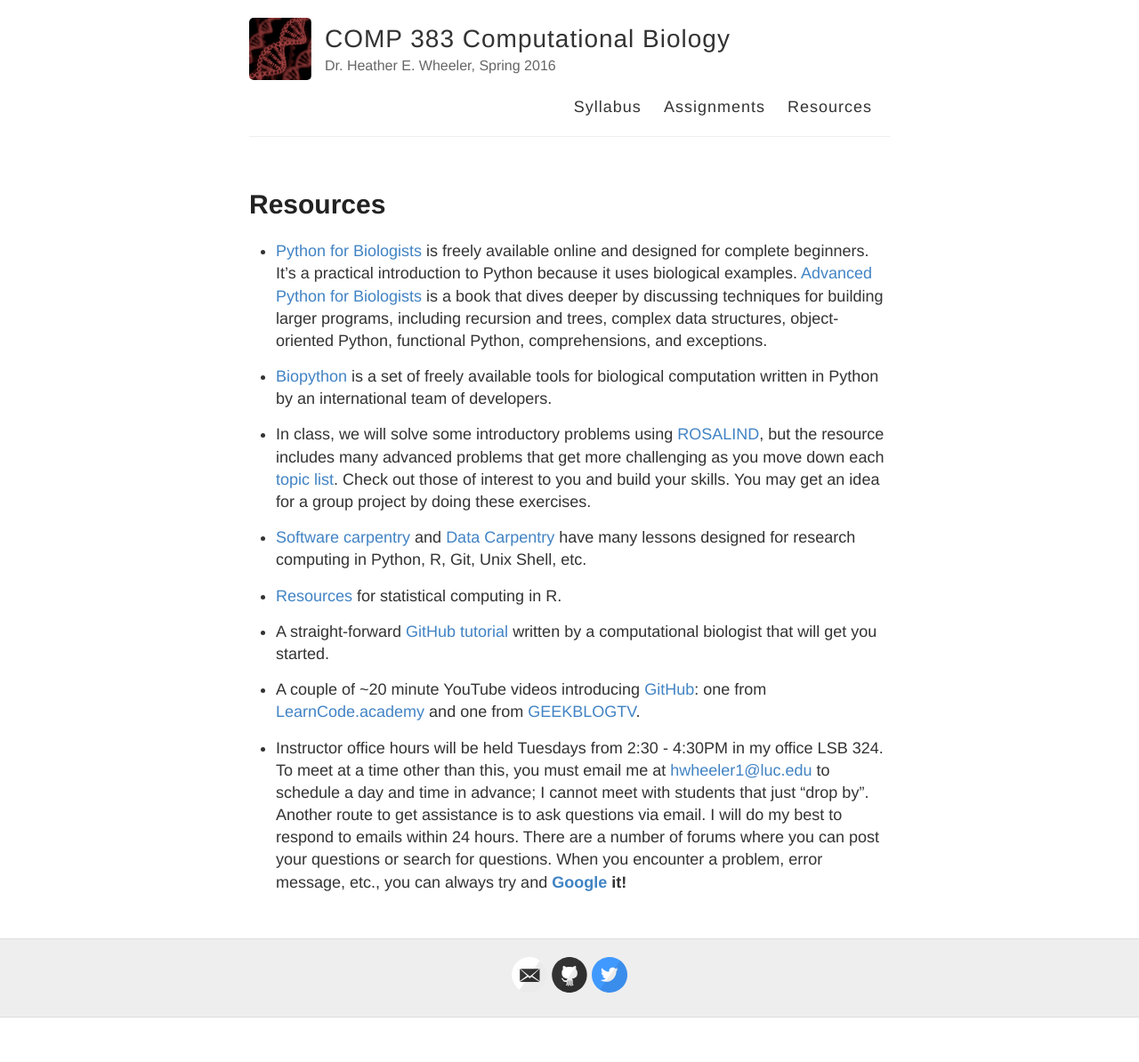
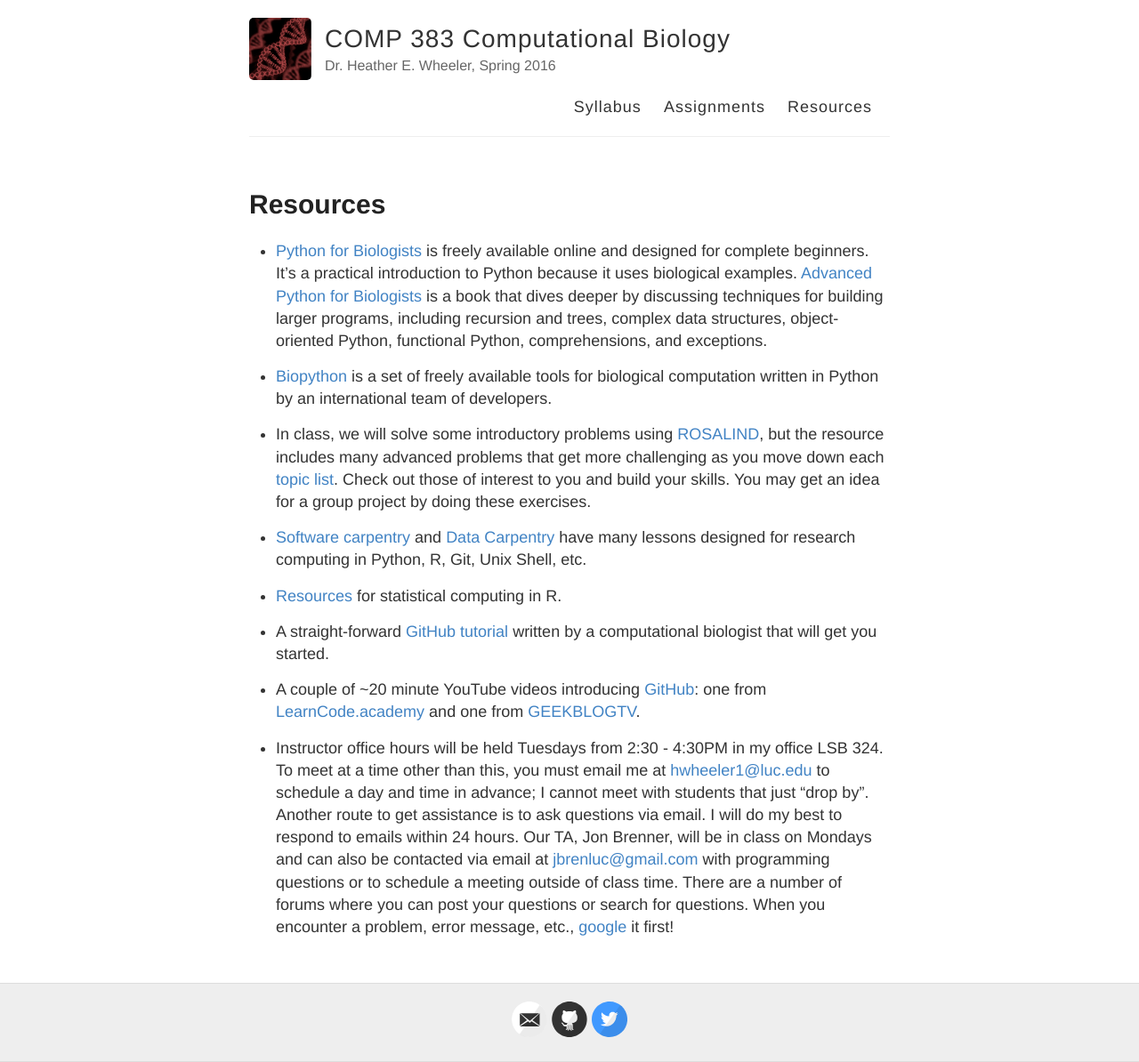
Before and after one commit to hwheeler01/CompBio, a Jekyll site: the page built from resources.md, in a window 1280 px wide. Shown: the whole page at 89% size. Built offline with Jekyll 4.4.1, drawn with Linux system fonts in a browser that asks for light colours; Markdown is read by kramdown in place of the engine named in the settings; before the commit the page ends 1144 px from its top, so only the background shows below that.

Commit message:
add Jon to resources

```diff
--- a/resources.md
+++ b/resources.md
@@ -18,4 +18,4 @@ permalink: /resources/
 
 - A couple of ~20 minute YouTube videos introducing <a href="https://github.com/">GitHub</a>: one from <a href="https://www.youtube.com/watch?v=0fKg7e37bQE">LearnCode.academy</a> and one from <a href="https://www.youtube.com/watch?v=LXoWxrTdXkM">GEEKBLOGTV</a>.
 
--  Instructor office hours will be held Tuesdays from 2:30 - 4:30PM in my office LSB 324. To meet at a time other than this, you must email me at <hwheeler1@luc.edu> to schedule a day and time in advance; I cannot meet with students that just “drop by”. Another route to get assistance is to ask questions via email. I will do my best to respond to emails within 24 hours. There are a number of forums where you can post your questions or search for questions. When you encounter a problem, error message, etc., you can always try and **<a href="https://www.google.com/">Google</a> it!**
+-  Instructor office hours will be held Tuesdays from 2:30 - 4:30PM in my office LSB 324. To meet at a time other than this, you must email me at <hwheeler1@luc.edu> to schedule a day and time in advance; I cannot meet with students that just “drop by”. Another route to get assistance is to ask questions via email. I will do my best to respond to emails within 24 hours. Our TA, Jon Brenner, will be in class on Mondays and can also be contacted via email at <jbrenluc@gmail.com> with programming questions or to schedule a meeting outside of class time. There are a number of forums where you can post your questions or search for questions. When you encounter a problem, error message, etc., <a href="https://www.google.com/">google</a> it first!
```
